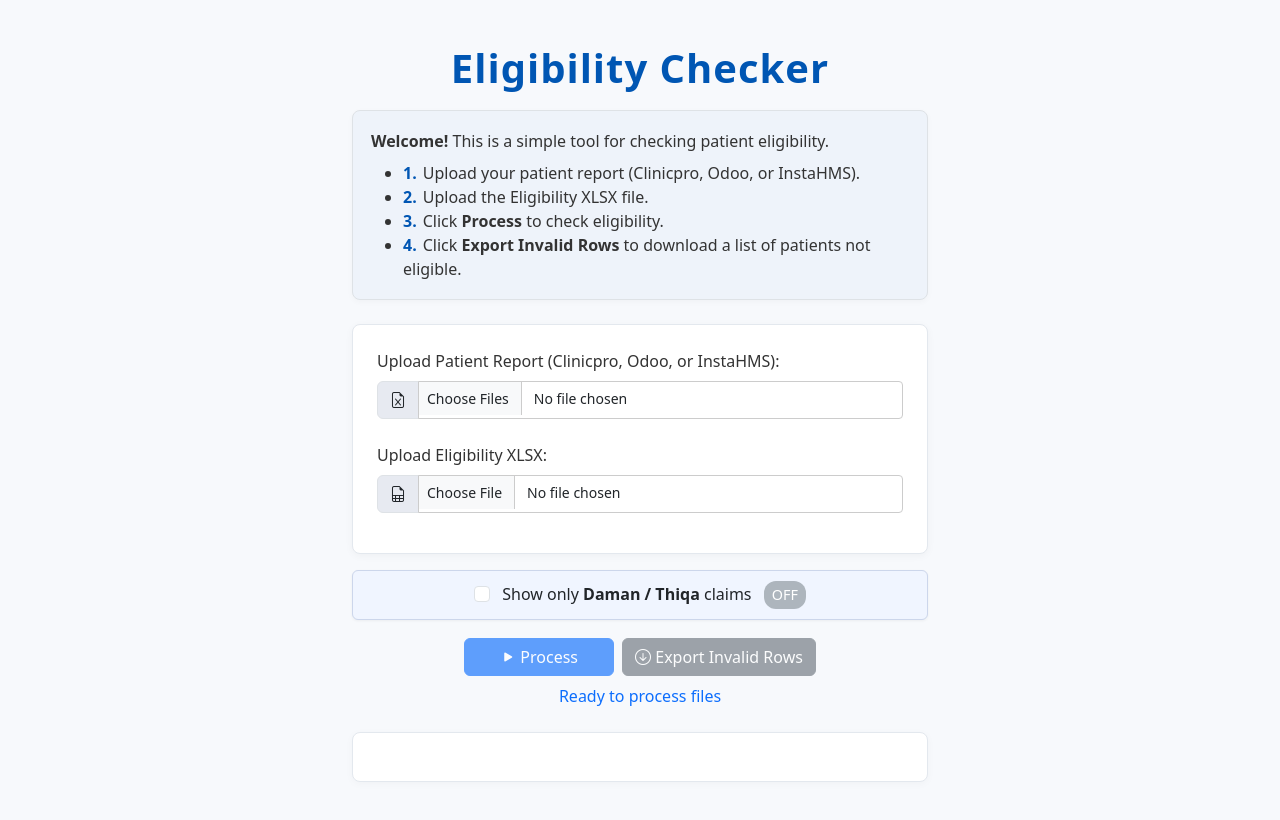
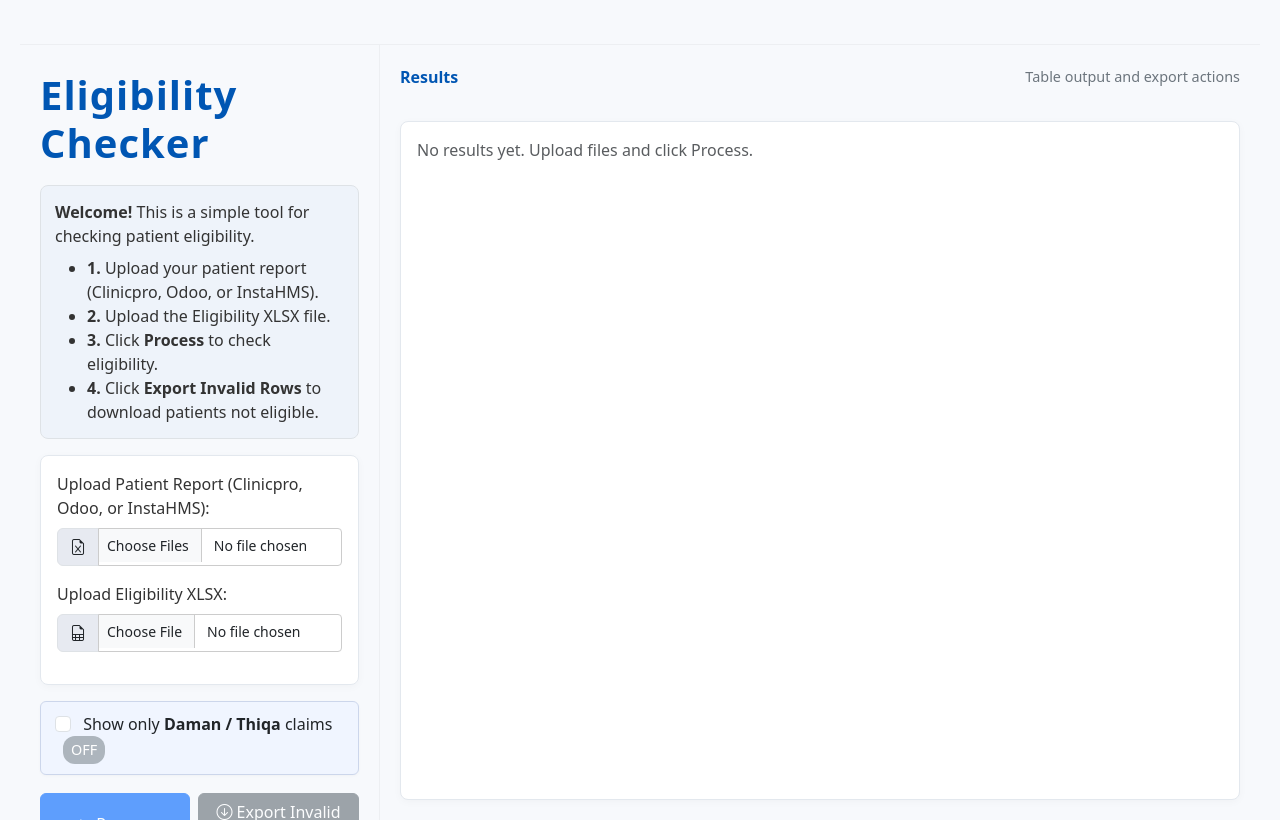
Before and after one commit to EvacionSaraak/Eligibility-Checking, a plain HTML site: page elig.html in a window 1280 px wide. Drawn offline with nearby package versions, Linux system fonts and the light colour scheme.

Commit message:
Update elig.html

```diff
--- a/elig.html
+++ b/elig.html
@@ -1,91 +1,40 @@
 <!DOCTYPE html>
 <html lang="en">
 <head>
-  <meta charset="UTF-8">
+  <meta charset="utf-8">
   <title>Eligibility Checker</title>
+  <meta name="viewport" content="width=device-width, initial-scale=1" />
   <!-- Bootstrap CSS -->
   <link href="https://cdn.jsdelivr.net/npm/bootstrap@5.3.3/dist/css/bootstrap.min.css" rel="stylesheet">
+  <!-- Main styles moved to tables.css -->
   <link rel="stylesheet" href="tables.css">
   <script src="https://cdnjs.cloudflare.com/ajax/libs/xlsx/0.18.5/xlsx.full.min.js"></script>
   <script src="elig.js"></script>
-  <style>
-    body { background-color: #f7f9fc; }
-    .page-title {
-      color: #0056b3;
-      margin-top: 24px;
-      font-weight: 700;
-      letter-spacing: 1px;
-      text-align: center;
-    }
-    #explanation {
-      background: #eef3fa;
-      border-radius: 8px;
-      border: 1px solid #dee2e6;
-      box-shadow: 0 2px 6px rgba(0,0,0,.03);
-      padding: 18px;
-      margin-bottom: 25px;
-      color: #333;
-    }
-    .form-label { font-weight: 500; color: #333; }
-    .input-group-text { background: #e7eaf1; }
-    .file-upload-area {
-      padding: 24px;
-      background: #fff;
-      border-radius: 8px;
-      box-shadow: 0 2px 8px rgba(0,0,0,.04);
-      border: 1px solid #e3e8ee;
-      margin-bottom: 18px;
-    }
-    .btn-primary, .btn-secondary { min-width: 150px; }
-    #uploadStatus { min-height: 24px; }
-    #results { padding-bottom: 32px; }
-    .step-number { font-weight: 600; color: #0056b3; margin-right: 6px; }
-    .filter-toggle-area {
-      background: #f0f5ff;
-      border: 1px solid #ccd6eb;
-      border-radius: 6px;
-      padding: 10px 14px;
-      margin: 10px 0 18px;
-      text-align: center;
-      box-shadow: 0 1px 3px rgba(0,0,0,0.05);
-    }
-    .filter-status {
-      display: inline-block;
-      margin-left: 8px;
-      font-size: 0.9rem;
-      padding: 3px 8px;
-      border-radius: 12px;
-      background: #adb5bd;
-      color: #fff;
-    }
-    .filter-status.active {
-      background: #198754;
-    }
-    @media (max-width: 600px) {
-      .btn-primary, .btn-secondary { min-width: 100px; }
-      .file-upload-area { padding: 14px; }
-      #explanation { padding: 13px; }
-    }
-  </style>
 </head>
 <body>
-  <div class="container" style="max-width: 600px;">
+  <div class="app">
+    <div class="app-header">
+      <!-- header area is intentionally minimal -->
+    </div>
+
+    <div class="app-content">
+      <aside class="sidebar">
         <h1 class="page-title">Eligibility Checker</h1>
 
         <!-- Explanation Box -->
-    <div id="explanation" class="mb-4 mt-3">
+        <div id="explanation" class="mb-3">
           <b>Welcome!</b> This is a simple tool for checking patient eligibility.
           <ul class="mb-0 mt-2">
-        <li><span class="step-number">1.</span>Upload your patient report (Clinicpro, Odoo, or InstaHMS).</li>
-        <li><span class="step-number">2.</span>Upload the Eligibility XLSX file.</li>
-        <li><span class="step-number">3.</span>Click <b>Process</b> to check eligibility.</li>
-        <li><span class="step-number">4.</span>Click <b>Export Invalid Rows</b> to download a list of patients not eligible.</li>
+            <li><b>1.</b> Upload your patient report (Clinicpro, Odoo, or InstaHMS).</li>
+            <li><b>2.</b> Upload the Eligibility XLSX file.</li>
+            <li><b>3.</b> Click <b>Process</b> to check eligibility.</li>
+            <li><b>4.</b> Click <b>Export Invalid Rows</b> to download patients not eligible.</li>
           </ul>
         </div>
 
         <form>
           <div class="file-upload-area mb-3">
-        <div class="mb-4">
+            <div class="mb-3">
               <label for="reportFileInput" class="form-label">Upload Patient Report (Clinicpro, Odoo, or InstaHMS):</label>
               <div class="input-group">
                 <span class="input-group-text"><i class="bi bi-file-earmark-excel"></i></span>
@@ -110,7 +59,7 @@
             <span id="filterStatus" class="filter-status">OFF</span>
           </div>
 
-      <div class="d-flex gap-2 mb-2 justify-content-center">
+          <div class="d-flex gap-2 mb-2 justify-content-start">
             <button type="button" id="processBtn" class="btn btn-primary" disabled>
               <i class="bi bi-play-fill"></i> Process
             </button>
@@ -118,14 +67,79 @@
               <i class="bi bi-arrow-down-circle"></i> Export Invalid Rows
             </button>
           </div>
-      <div id="uploadStatus" class="mt-2 text-primary fs-6 text-center"></div>
+          <div id="uploadStatus" class="mt-2 text-primary fs-6"></div>
         </form>
 
-    <div id="results" style="margin-top:24px;"></div>
+        <div style="height:18px;"></div>
+        <div style="font-size:0.9rem; color:#58616a;">
+          Tip: Results appear on the right. If the table is long you can scroll it independently; a subtle fade will appear at the bottom to indicate more content.
+        </div>
+      </aside>
+
+      <main class="main">
+        <div class="results-header">
+          <div class="results-title">Results</div>
+          <div style="font-size:0.9rem; color:#6c757d;">Table output and export actions</div>
+        </div>
+
+        <!-- This is the scrollable area where generated table(s) will be placed -->
+        <div id="results" aria-live="polite">
+          <!-- Existing behavior: elig.js should populate this #results element with the generated table -->
+          <div class="text-muted">No results yet. Upload files and click Process.</div>
+          <div class="results-footer-space"></div>
+        </div>
+
+        <!-- Fade overlay shown only when #results can be scrolled down -->
+        <div class="fade-overlay" id="resultsFade"></div>
+      </main>
+    </div>
   </div>
 
   <!-- Bootstrap Icons CDN -->
   <link rel="stylesheet" href="https://cdn.jsdelivr.net/npm/bootstrap-icons@1.11.1/font/bootstrap-icons.css">
   <script src="table_clipboard.js"></script>
+
+  <script>
+    // Show a bottom fade when the right-hand results area is scrollable and not at the bottom.
+    (function () {
+      const results = document.getElementById('results');
+      const fade = document.getElementById('resultsFade');
+
+      if (!results || !fade) return;
+
+      function updateFade() {
+        // If content taller than container, and not scrolled to bottom, show fade
+        const canScroll = results.scrollHeight > results.clientHeight;
+        const notAtBottom = results.scrollTop < (results.scrollHeight - results.clientHeight - 1);
+        if (canScroll && notAtBottom) {
+          fade.style.display = 'block';
+          fade.style.opacity = '1';
+        } else {
+          fade.style.opacity = '0';
+          // keep display:none after transition
+          setTimeout(() => { if (fade.style.opacity === '0') fade.style.display = 'none'; }, 200);
+        }
+      }
+
+      // Update when user scrolls and when window resizes
+      results.addEventListener('scroll', updateFade, { passive: true });
+      window.addEventListener('resize', updateFade);
+
+      // Observe DOM changes inside results (so when elig.js inserts the table we update fade)
+      const mo = new MutationObserver(() => {
+        // small delay to allow layout to settle
+        setTimeout(updateFade, 60);
+      });
+      mo.observe(results, { childList: true, subtree: true });
+
+      // Initial check
+      document.addEventListener('DOMContentLoaded', updateFade);
+      // Also run shortly after load in case scripts populated the results before DOMContentLoaded
+      setTimeout(updateFade, 120);
+
+      // Expose helper for external scripts to call after they update results
+      window.__elig_updateResultsFade = updateFade;
+    })();
+  </script>
 </body>
 </html>
```
Lines whose indentation alone changed are shown as unchanged.
